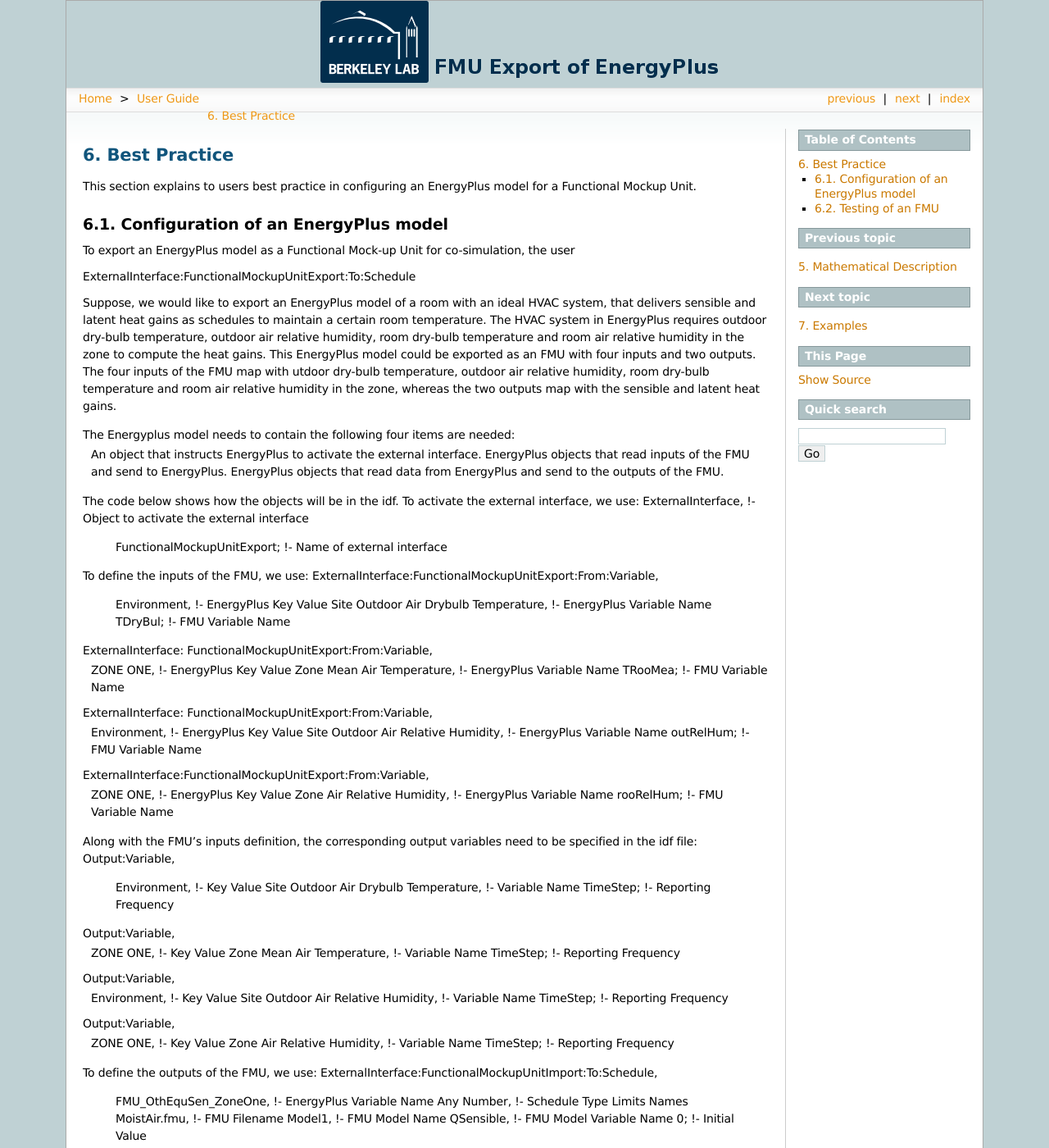
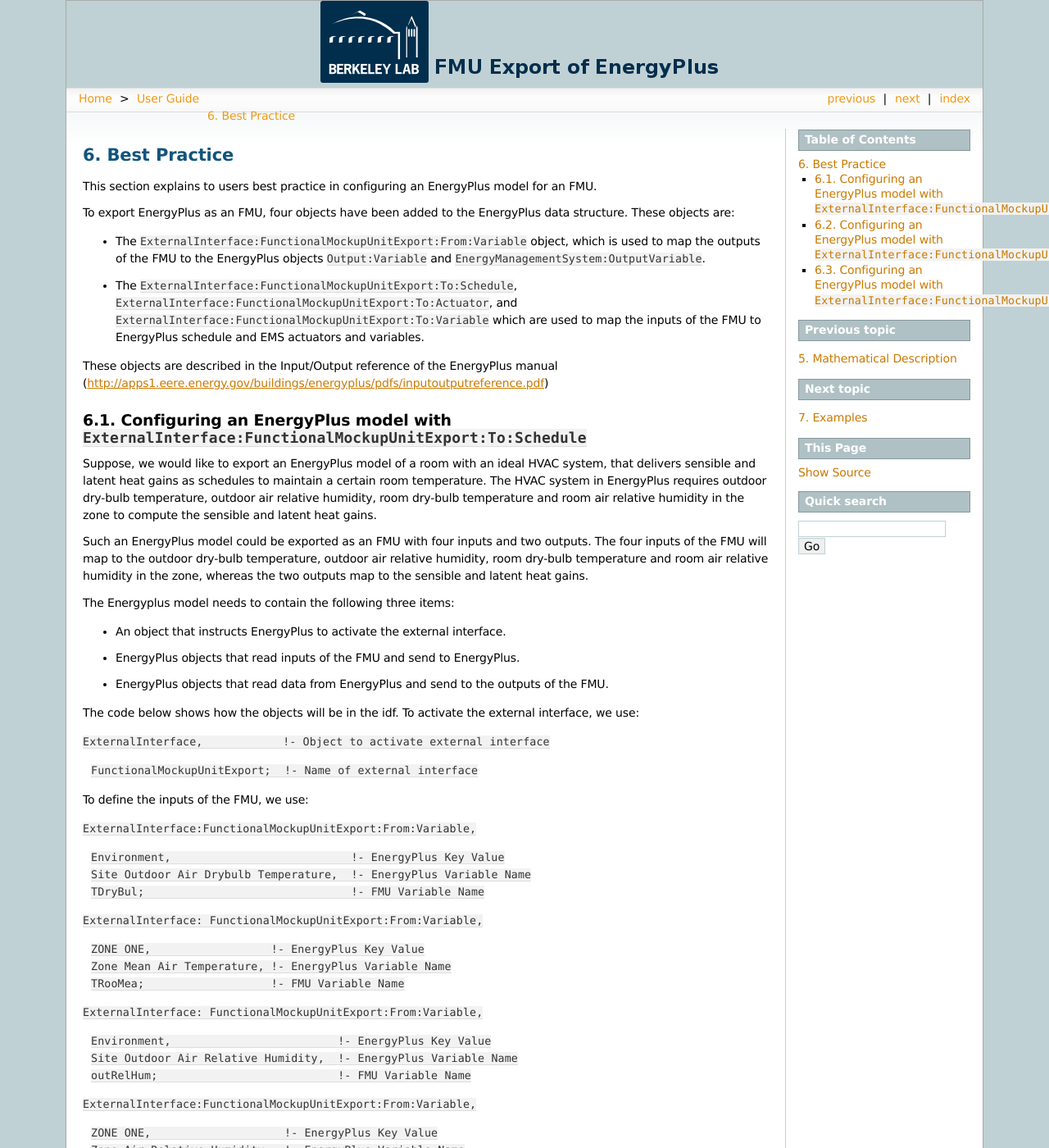
Before and after one commit to lbl-srg/EnergyPlusToFMU, a Sphinx documentation site: the page built from Documentation/userGuide/source/bestPractice.rst, in a window 1280 px wide and 1400 px high. Shown: the whole window at 82% size. Built offline with Sphinx 7.4.7, drawn with Linux system fonts in a browser that asks for light colours; pages that are not in the unit, such as notebooks, are missing from menus; some of the changed text lies outside the part shown.

Commit message:
Updated bestPractice.rst with more examples

```diff
--- a/Documentation/userGuide/source/bestPractice.rst
+++ b/Documentation/userGuide/source/bestPractice.rst
@@ -1,125 +1,195 @@
 .. highlight:: rest
 
 .. _bestPractice:
+
 
 Best Practice
 =============
 
 This section explains to users best practice in configuring an EnergyPlus model
-for a Functional Mockup Unit.
+for an FMU.
+
+To export EnergyPlus as an FMU, four objects have been added to the EnergyPlus data structure. These objects are:
+
+- The ``ExternalInterface:FunctionalMockupUnitExport:From:Variable`` object,
+  which is used to map the outputs of the FMU to the EnergyPlus
+  objects ``Output:Variable`` and ``EnergyManagementSystem:OutputVariable``.
+
+- The ``ExternalInterface:FunctionalMockupUnitExport:To:Schedule``,
+  ``ExternalInterface:FunctionalMockupUnitExport:To:Actuator``,
+  and ``ExternalInterface:FunctionalMockupUnitExport:To:Variable``
+  which are used to map the inputs of the FMU to EnergyPlus schedule and
+  EMS actuators and variables.
+
+These objects are described in the Input/Output reference of the EnergyPlus manual
+(http://apps1.eere.energy.gov/buildings/energyplus/pdfs/inputoutputreference.pdf)
 
 
-Configuration of an EnergyPlus model
-------------------------------------
-
-To export an EnergyPlus model as a Functional Mock-up Unit for co-simulation,
-the user
-
-ExternalInterface:FunctionalMockupUnitExport:To:Schedule
+Configuring an EnergyPlus model with ``ExternalInterface:FunctionalMockupUnitExport:To:Schedule``
+-------------------------------------------------------------------------------------------------
 
 Suppose, we would like to export an EnergyPlus model of a room with
 an ideal HVAC system, that delivers sensible and latent heat gains as schedules
 to maintain a certain room temperature. The HVAC system in EnergyPlus requires
 outdoor dry-bulb temperature, outdoor air relative humidity,
 room dry-bulb temperature and room air relative humidity in the zone to compute
-the heat gains. This EnergyPlus model could be exported as an FMU with
-four inputs and two outputs. The four inputs of the FMU map with
-utdoor dry-bulb temperature, outdoor air relative humidity,
+the sensible and latent heat gains.
+
+Such an  EnergyPlus model could be exported as an FMU with
+four inputs and two outputs. The four inputs of the FMU will map to the
+outdoor dry-bulb temperature, outdoor air relative humidity,
 room dry-bulb temperature and room air relative humidity in the zone, whereas
-the two outputs map with the sensible and latent heat gains.
+the two outputs map to the sensible and latent heat gains.
 
+The Energyplus model needs to contain the following three items:
 
-The Energyplus model needs to contain the following four items are needed:
-	An object that instructs EnergyPlus to activate the external interface.
-	EnergyPlus objects that read inputs of the FMU and send to EnergyPlus.
-	EnergyPlus objects that read data from EnergyPlus and send to
-	the outputs of the FMU.
+- An object that instructs EnergyPlus to activate the external interface.
+
+- EnergyPlus objects that read inputs of the FMU and send to EnergyPlus.
+
+- EnergyPlus objects that read data from EnergyPlus and send to the outputs of the FMU.
 
 The code below shows how the objects will be in the idf.
 To activate the external interface, we use:
-ExternalInterface,           !- Object to activate the external interface
- FunctionalMockupUnitExport; !- Name of external interface
+
+``ExternalInterface,	        !- Object to activate external interface``
+ | ``FunctionalMockupUnitExport;  !- Name of external interface``
 
 To define the inputs of the FMU, we use:
-ExternalInterface:FunctionalMockupUnitExport:From:Variable,
-    Environment,             !- EnergyPlus Key Value
-    Site Outdoor Air Drybulb Temperature,  !- EnergyPlus Variable Name
-    TDryBul;                 !- FMU Variable Name
 
-ExternalInterface: FunctionalMockupUnitExport:From:Variable,
-    ZONE ONE,                  !- EnergyPlus Key Value
-    Zone Mean Air Temperature, !- EnergyPlus Variable Name
-    TRooMea;                   !- FMU Variable Name
 
-ExternalInterface: FunctionalMockupUnitExport:From:Variable,
-    Environment,                !- EnergyPlus Key Value
-    Site Outdoor Air Relative Humidity,  !- EnergyPlus Variable Name
-    outRelHum;                  !- FMU Variable Name
+``ExternalInterface:FunctionalMockupUnitExport:From:Variable,``
+ | ``Environment,                           !- EnergyPlus Key Value``
+ | ``Site Outdoor Air Drybulb Temperature,  !- EnergyPlus Variable Name``
+ | ``TDryBul;                               !- FMU Variable Name``
 
-ExternalInterface:FunctionalMockupUnitExport:From:Variable,
-    ZONE ONE,                    !- EnergyPlus Key Value
-    Zone Air Relative Humidity,  !- EnergyPlus Variable Name
-    rooRelHum;                   !- FMU Variable Name
+``ExternalInterface: FunctionalMockupUnitExport:From:Variable,``
+	| ``ZONE ONE,                  !- EnergyPlus Key Value``
+	| ``Zone Mean Air Temperature, !- EnergyPlus Variable Name``
+	| ``TRooMea;                   !- FMU Variable Name``
+
+``ExternalInterface: FunctionalMockupUnitExport:From:Variable,``
+ | ``Environment,                         !- EnergyPlus Key Value``
+ | ``Site Outdoor Air Relative Humidity,  !- EnergyPlus Variable Name``
+ | ``outRelHum;                           !- FMU Variable Name``
+
+``ExternalInterface:FunctionalMockupUnitExport:From:Variable,``
+ | ``ZONE ONE,                    !- EnergyPlus Key Value``
+ | ``Zone Air Relative Humidity,  !- EnergyPlus Variable Name``
+ | ``rooRelHum;                   !- FMU Variable Name``
 
 Along with the FMU's inputs definition, the
-corresponding output variables need to be specified in the idf file:
-Output:Variable,
-    Environment,                 !- Key Value
-    Site Outdoor Air Drybulb Temperature,            !- Variable Name
-    TimeStep;                    !- Reporting Frequency
+EnergyPlus output variables which correspond to the FMU inputs need
+to be specified in the idf file:
 
-Output:Variable,
-    ZONE ONE,                    !- Key Value
-    Zone Mean Air Temperature,   !- Variable Name
-    TimeStep;                    !- Reporting Frequency
+``Output:Variable,``
+ | ``Environment,                                     !- Key Value``
+ | ``Site Outdoor Air Drybulb Temperature,            !- Variable Name``
+ | ``TimeStep;                                        !- Reporting Frequency``
 
-Output:Variable,
-    Environment,                 !- Key Value
-    Site Outdoor Air Relative Humidity,   !- Variable Name
-    TimeStep;                    !- Reporting Frequency
+``Output:Variable,``
+ | ``ZONE ONE,                    !- Key Value``
+ | ``Zone Mean Air Temperature,   !- Variable Name``
+ | ``TimeStep;                    !- Reporting Frequency``
 
-Output:Variable,
-    ZONE ONE,                    !- Key Value
-    Zone Air Relative Humidity,  !- Variable Name
-    TimeStep;                    !- Reporting Frequency
+``Output:Variable,``
+ | ``Environment,                          !- Key Value``
+ | ``Site Outdoor Air Relative Humidity,   !- Variable Name``
+ | ``TimeStep;                             !- Reporting Frequency``
+
+``Output:Variable,``
+ | ``ZONE ONE,                    !- Key Value``
+ | ``Zone Air Relative Humidity,  !- Variable Name``
+ | ``TimeStep;                    !- Reporting Frequency``
 
 To define the outputs of the FMU, we use:
-ExternalInterface:FunctionalMockupUnitImport:To:Schedule,
-    FMU_OthEquSen_ZoneOne,   !- EnergyPlus Variable Name
-    Any Number,              !- Schedule Type Limits Names
-    MoistAir.fmu,            !- FMU Filename
-    Model1,                  !- FMU Model Name
-    QSensible,               !- FMU Model Variable Name
-    0;                       !- Initial Value
+
+``ExternalInterface:FunctionalMockupUnitExport:To:Schedule,``
+ | ``FMU_OthEquLat_ZoneOne,   !- EnergyPlus Variable Name``
+ | ``Any Number,              !- Schedule Type Limits Names``
+ | ``QSensible,               !- FMU Variable Name``
+ | ``0;                       !- Initial Value``
+
+``ExternalInterface:FunctionalMockupUnitExport:To:Schedule,``
+ | ``FMU_OthEquSen_ZoneOne,   !- EnergyPlus Variable Name``
+ | ``Any Number,              !- Schedule Type Limits Names``
+ | ``QLatent,                 !- FMU Variable Name``
+ | ``0;                       !- Initial Value``
 
 
-ExternalInterface:FunctionalMockupUnitExport:To:Schedule,
-    FMU_OthEquLat_ZoneOne,   !- EnergyPlus Variable Name
-    Any Number,              !- Schedule Type Limits Names
-    QSensible,               !- FMU Variable Name
-    0;                       !- Initial Value
+Configuring an EnergyPlus model with ``ExternalInterface:FunctionalMockupUnitExport:To:Actuator``
+-------------------------------------------------------------------------------------------------
 
-ExternalInterface:FunctionalMockupUnitExport:To:Schedule,
-    FMU_OthEquSen_ZoneOne,   !- EnergyPlus Variable Name
-    Any Number,              !- Schedule Type Limits Names
-    QLatent,               !- FMU Variable Name
-    0;                       !- Initial Value
+Suppose, we would like to export an EnergyPlus model of a room with a window
+model which has a shading controller which actuates a blind as function of
+boundary conditions. The shading controller requires as inputs the outside
+temperature (TRoo) and the solar irradiation (ISolExt) that is incident on
+the window to compute the shading actuation signal (yShade).
+
+Such an  EnergyPlus model could be exported as an FMU with
+2 inputs and one outputs. The two inputs of the FMU will map to the
+outside temperature (TRoo) and the solar irradiation (ISolExt), whereas
+the output to the shading actuation signal.
+
+The code below shows how the objects will be in the idf.
+To activate the external interface, we use:
+
+``ExternalInterface,	        !- Object to activate external interface``
+ | ``FunctionalMockupUnitExport;  !- Name of external interface``
+
+To define the inputs of the FMU, we use:
+
+``ExternalInterface:FunctionalMockupUnitExport:From:Variable,``
+ | ``WEST ZONE,                                   !- EnergyPlus Key Value``
+ | ``Zone Mean Air Temperature,                   !- EnergyPlus Variable Name``
+ | ``TRoo;                                        !- FMU Variable Name``
+
+``ExternalInterface:FunctionalMockupUnitExport:From:Variable,``
+ | ``Zn001:Wall001:Win001,                !- EnergyPlus Key Value``
+ | ``Surface Outside Face Incident Solar Radiation Rate per Area, !-.``
+ | ``ISolExt;                             !- FMU Variable Name``
+
+Along with the FMU's inputs definition, the
+EnergyPlus output variables which correspond to the FMU inputs need
+to be specified in the idf file:
+
+``Output:Variable,``
+ | ``Zn001:Wall001:Win001,               !- Key Value``
+ | ``Surface Outside Face Incident Solar Radiation Rate per Area,  !-.``
+ | ``TimeStep;                           !- Reporting Frequency``
+
+``Output:Variable,``
+ | ``WEST ZONE,                          !- Key Value``
+ | ``Zone Mean Air Temperature,          !- Variable Name``
+ | ``TimeStep;                           !- Reporting Frequency``
+
+To define the output of the FMU, we use:
+
+``ExternalInterface:FunctionalMockupUnitExport:To:Actuator,``
+ | ``Zn001_Wall001_Win001_Shading_Deploy_Status,  !- EnergyPlus Variable Name``
+ | ``Zn001:Wall001:Win001,                !- Actuated Component Unique Name``
+ | ``Window Shading Control,              !- Actuated Component Type``
+ | ``Control Status,                      !- Actuated Component Control Type``
+ | ``yShade,                              !- FMU Variable Name``
+ | ``6;                                   !- Initial Value``
 
 
-ExternalInterface:FunctionalMockupUnitImport:To:Schedule,
-    FMU_OthEquLat_ZoneOne,   !- EnergyPlus Variable Name
-    Any Number,              !- Schedule Type Limits Names
-    MoistAir.fmu,            !- FMU Filename
-    Model1,                  !- FMU Model Name
-    QLatent,                 !- FMU Model Variable Name
-    0;                       !- Initial Value
+Configuring an EnergyPlus model with ``ExternalInterface:FunctionalMockupUnitExport:To:Variable``
+-------------------------------------------------------------------------------------------------
 
-Please see the Input/Output reference of the EnergyPlus manual (http://apps1.eere.energy.gov/buildings/energyplus/pdfs/inputoutputreference.pdf)
-to see how to configure an EnergyPlus model so that it can be exported as an FMU.
+This configuration is almost the same as in the previous example with the only
+difference being that the shading actuation signal will be mapped to an EMS variable
+(Shade_Signal) that can be used in an EMS program.
 
-fixme: Explain coupling to slow varying states vs. fast varying states.
+To define the output of the FMU, we use:
 
-Testing of an FMU
------------------
+``ExternalInterface:FunctionalMockupUnitExport:To:Variable,``
+ | ``Shade_Signal,            !- EnergyPlus Variable Name``
+ | ``yShade,                  !- FMU Variable Name``
+ | ``6;                       !- Initial Value``
 
-fixem: Explain how to test and debug an FMU.
+Please see the Input/Output reference of the EnergyPlus manual
+(http://apps1.eere.energy.gov/buildings/energyplus/pdfs/inputoutputreference.pdf)
+for more details.
+
+Please read :doc:`installation` to see how to generate an FMU.
```
